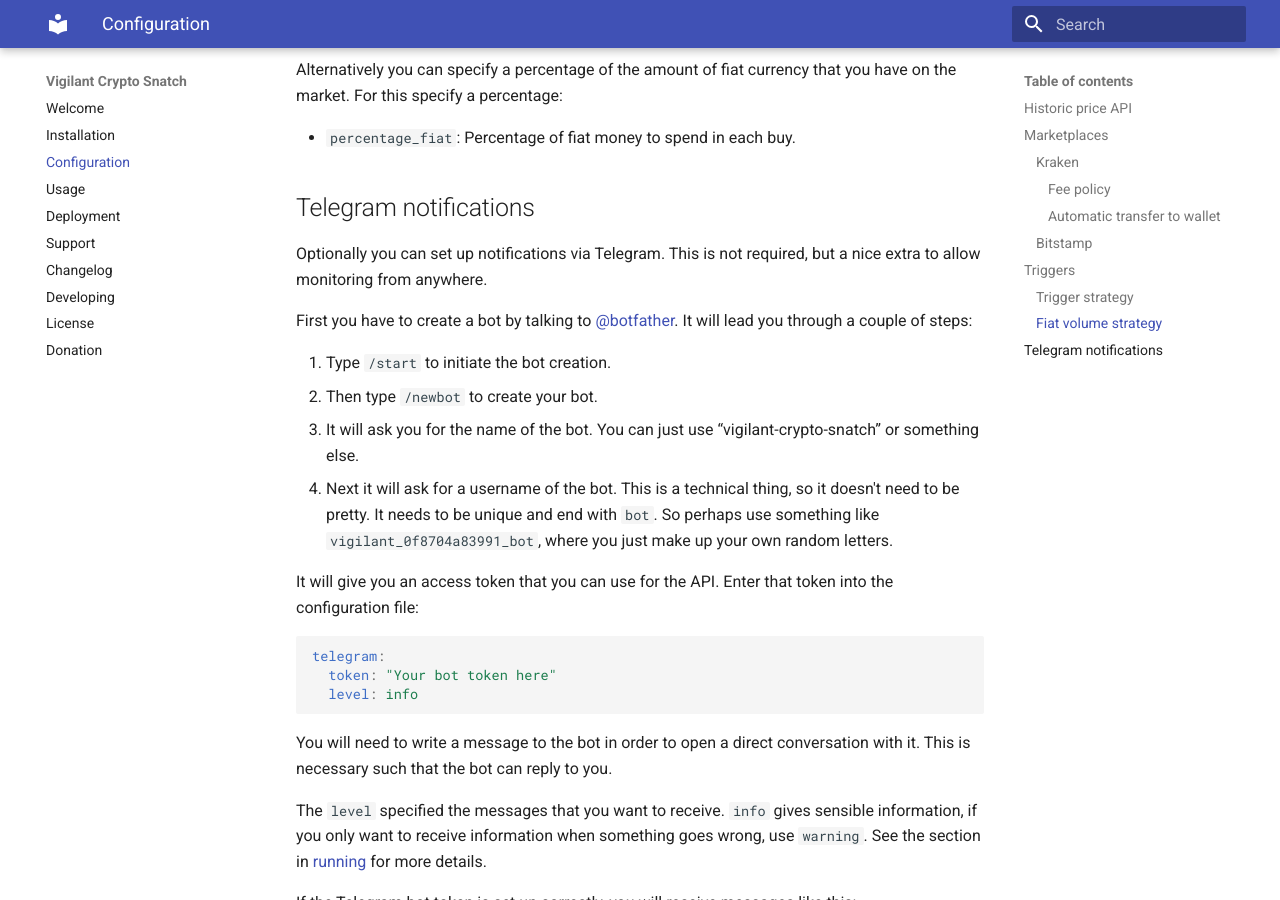
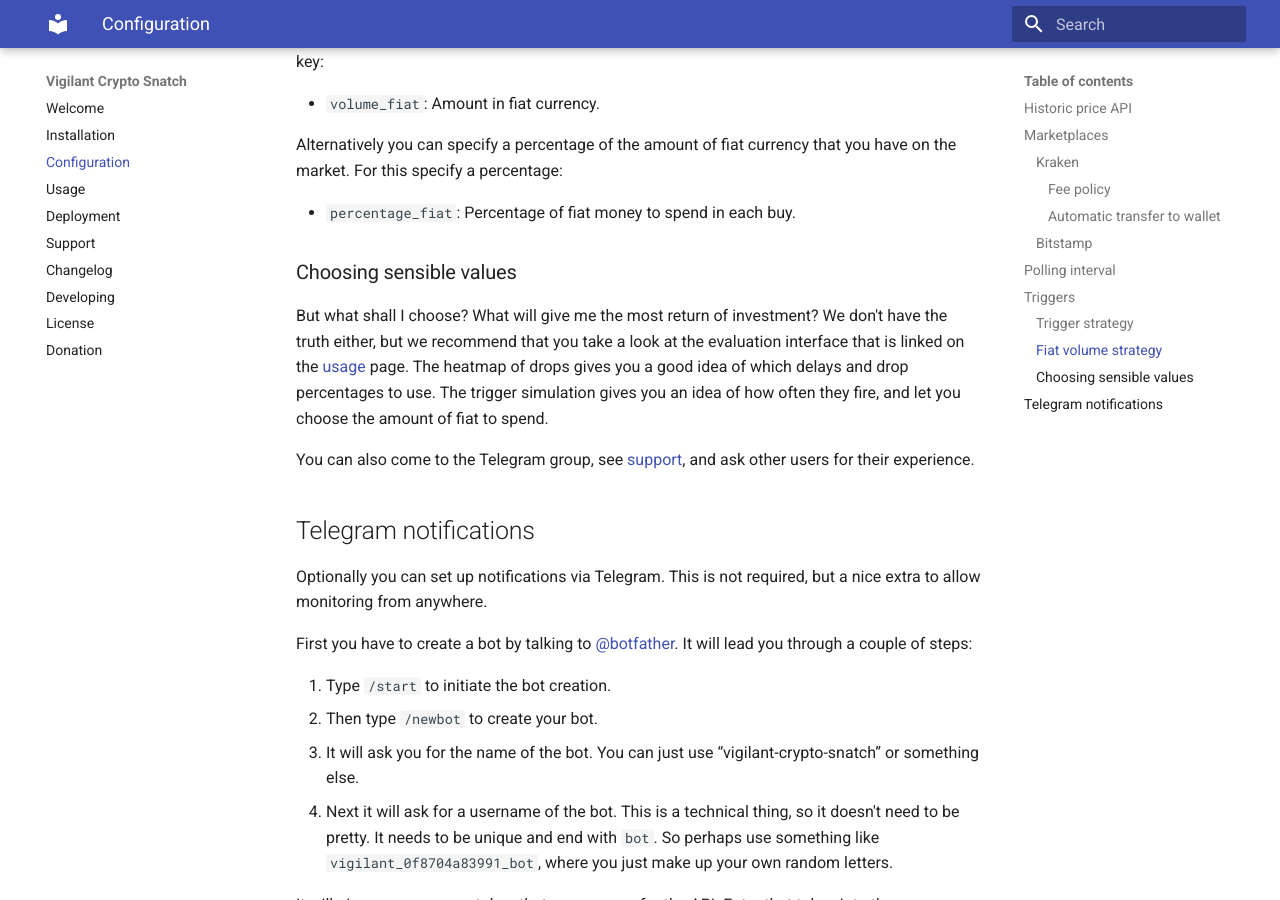
Before and after one commit to martin-ueding/vigilant-crypto-snatch, an MkDocs documentation site: the page built from docs/configuration.md, in a window 1280 px wide and 900 px high, scrolled down 6473 px. Built offline with MkDocs 1.6.1 and Material for MkDocs 9.7.7, drawn with Linux system fonts in a browser that asks for light colours; some of the changed text lies outside the part shown.

Commit message:
Write about trigger strategy

````diff
--- a/docs/configuration.md
+++ b/docs/configuration.md
@@ -104,13 +104,15 @@ bitstamp:
   secret: "secret here"
 ```
 
-## Triggers
+## Polling interval
 
 First you should set the polling interval that the main loop should use. It will wait this many seconds before checking again. For testing we found that 5 seconds is a good value, for production use 60 seconds should be absolutely sufficient.
 
 ```yaml
 sleep: 60
 ```
+
+## Triggers
 
 You can define as many triggers as you would like. This is done in a section `triggers`. Let us show an example first and explain all the keys below.
 
@@ -175,6 +177,12 @@ Alternatively you can specify a percentage of the amount of fiat currency that y
 
 - `percentage_fiat`: Percentage of fiat money to spend in each buy.
 
+### Choosing sensible values
+
+But what shall I choose? What will give me the most return of investment? We don't have the truth either, but we recommend that you take a look at the evaluation interface that is linked on the [usage](running.md) page. The heatmap of drops gives you a good idea of which delays and drop percentages to use. The trigger simulation gives you an idea of how often they fire, and let you choose the amount of fiat to spend.
+
+You can also come to the Telegram group, see [support](support.md), and ask other users for their experience.
+
 ## Telegram notifications
 
 Optionally you can set up notifications via Telegram. This is not required, but a nice extra to allow monitoring from anywhere.
````
